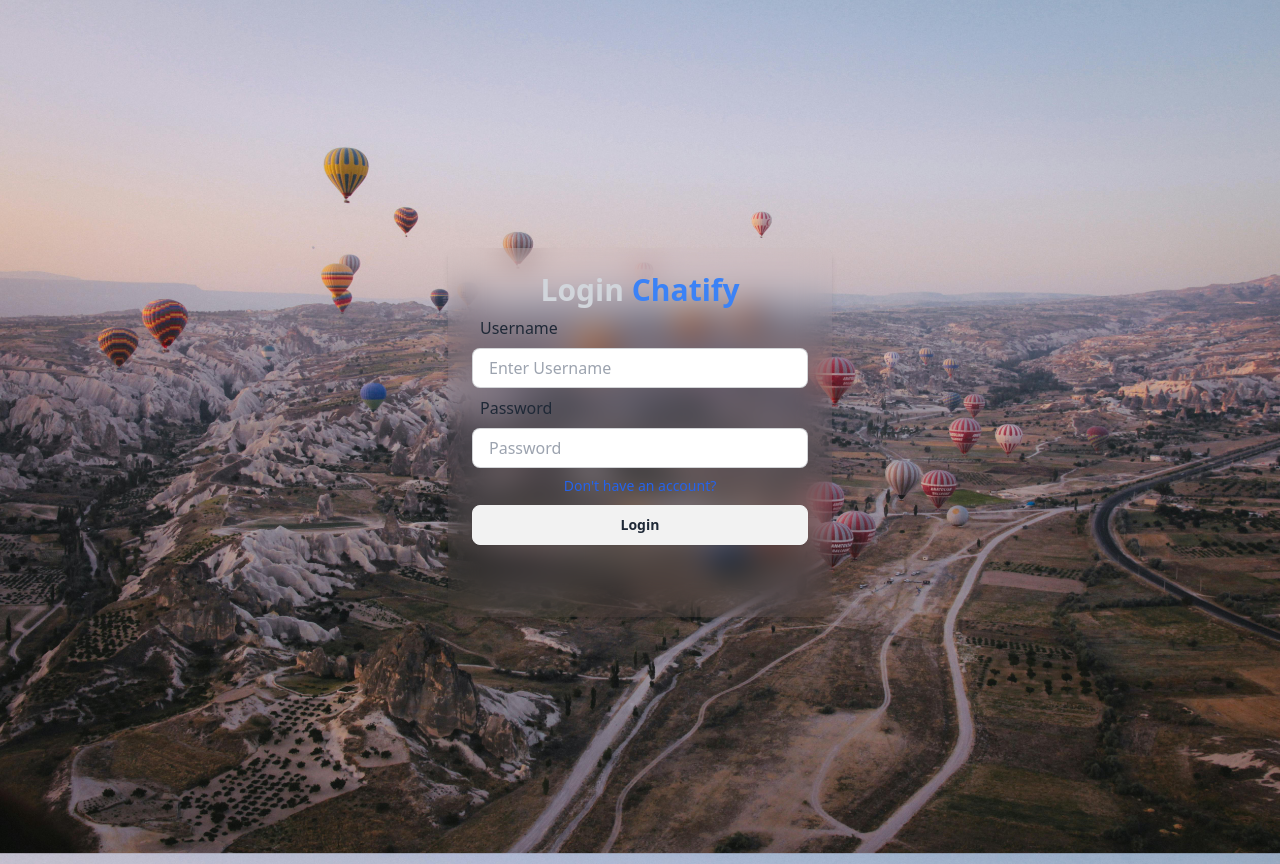
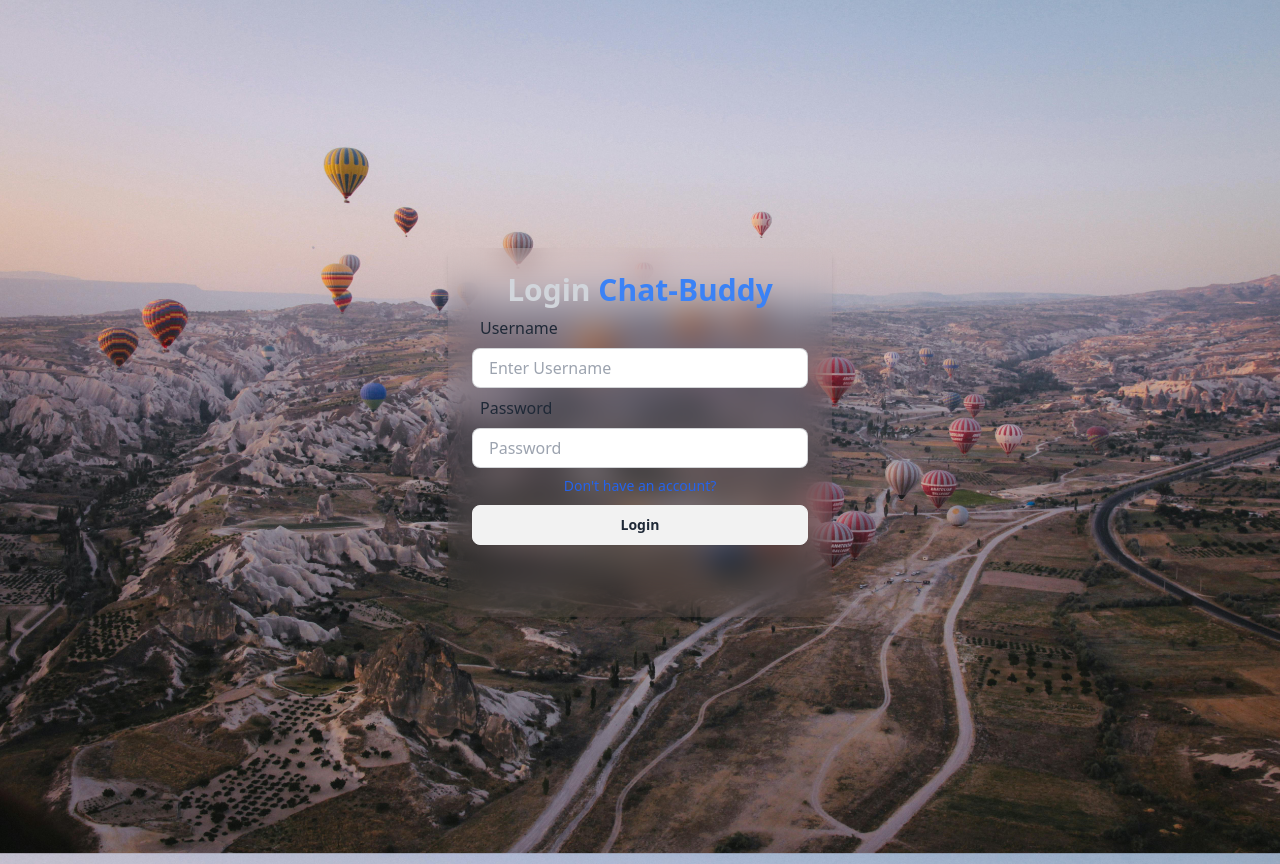
Before and after one commit to Anshydv18/Chatify, a React (Vite) app in the folder Front-End/: page /login in a window 1280 px wide. Built offline with nearby package versions, Linux system fonts and the light colour scheme.

Commit message:
fixed-all

```diff
--- a/Front-End/index.html
+++ b/Front-End/index.html
@@ -4,7 +4,7 @@
     <meta charset="UTF-8" />
     <link rel="icon" type="image/svg+xml" href="/vite.svg" />
     <meta name="viewport" content="width=device-width, initial-scale=1.0" />
-    <title>Vite + React</title>
+    <title>Chat-Buddy</title>
   </head>
   <body class="bg">
     <div id="root"></div>
--- a/Front-End/src/Pages/Login/Login.jsx
+++ b/Front-End/src/Pages/Login/Login.jsx
@@ -23,7 +23,7 @@
   return (
     <div className='flex flex-col items-center justify-center min-w-96 mx-auto'>
       <div className='w-full p-6 rounded-lg shadow-md bg-gray-400 bg-clip-padding backdrop-filter  backdrop-blur-lg bg-opacity-0'>
-        <h1 className='text-3xl font-semibold text-center text-gray-300'>Login <span className='text-blue-500'>Chatify</span></h1>
+        <h1 className='text-3xl font-semibold text-center text-gray-300'>Login <span className='text-blue-500'>Chat-Buddy</span></h1>
        <form >
         <div>
         <label className='label p-2'>
--- a/Front-End/src/Pages/Signup/Signup.jsx
+++ b/Front-End/src/Pages/Signup/Signup.jsx
@@ -29,7 +29,7 @@
 		<div className='flex flex-col items-center justify-center min-w-96 mx-auto'>
 			<div className='w-full p-6 rounded-lg shadow-md bg-gray-400 bg-clip-padding backdrop-filter backdrop-blur-lg bg-opacity-0'>
 				<h1 className='text-3xl font-semibold text-center text-gray-300'>
-					Sign Up <span className='text-blue-500'> Chatify</span>
+					Sign Up <span className='text-blue-500'> Chat-Buddy</span>
 				</h1>
 
 				<form onSubmit={submit}>
```
